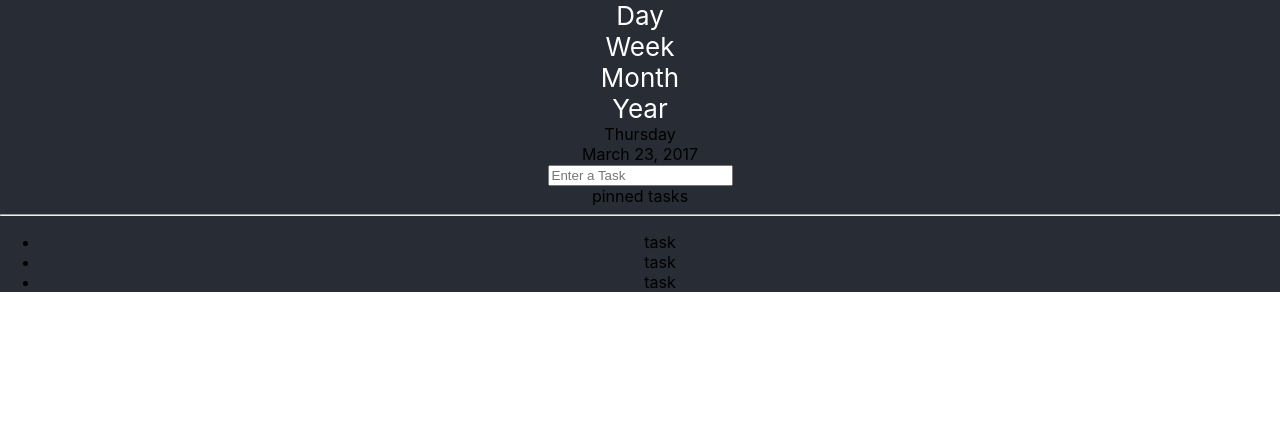
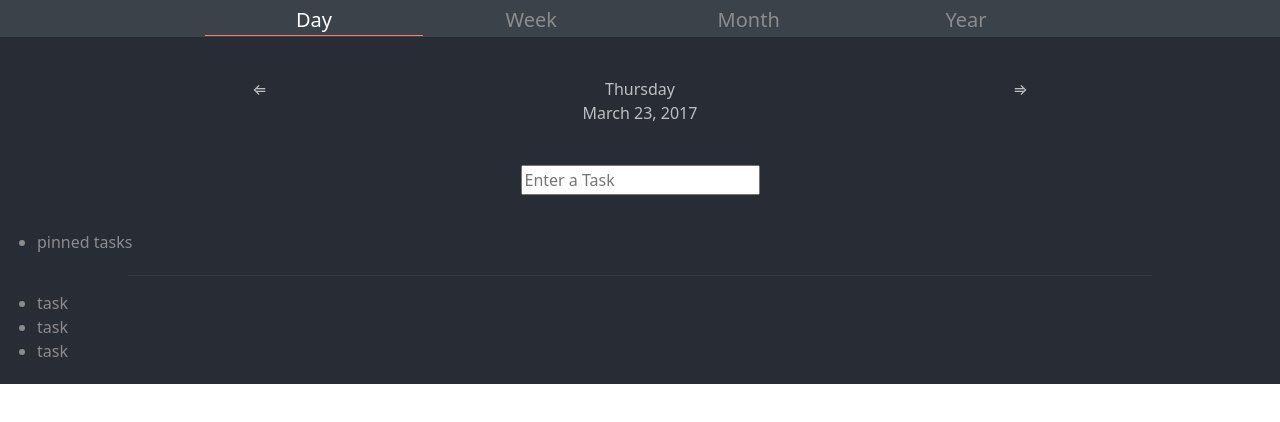
Before and after one commit to ChyenneW/react-todo-list, a React (Create React App) app: page / in a window 1280 px wide. Shown: the top 422 px of the page. Built offline with nearby package versions, Linux system fonts and the light colour scheme.

Commit message:
Updated HTML frame

```diff
--- a/src/App.css
+++ b/src/App.css
@@ -4,6 +4,50 @@
 }
 
 .App-header {
-  font-size: calc(10px + 2vmin);
+  font-size: 20px;
+  background-color: #3c424a;
+  color: rgb(141, 140, 140);
+  justify-content: center;
+  border-bottom: 1px solid #3c424a;
+  padding-top: 5px;
+  margin-bottom: 40px;
+}
+
+.active {
   color: white;
+  border-bottom: 1px solid rgb(250, 125, 112);
 }
+
+.date {
+  justify-content: center;
+  margin-bottom: 40px;
+  color: #bdbfc1;
+}
+
+.taskForm {
+  margin: 0 auto;
+  margin-bottom: 30px;
+  color: rgb(141, 140, 140);
+}
+
+.pinnedTasks {
+  text-align: left;
+  padding: 5px;
+  color: rgb(141, 140, 140);
+}
+
+.pageLiner {
+  max-width: 80%;
+  display: block;
+  margin: 0 auto;
+  margin-bottom: 10px;
+  height: 2px;
+  background-color: #585859;
+}
+
+.tasks {
+  padding: 5px;
+  margin-bottom: 10px;
+  text-align: left;
+  color: rgb(141, 140, 140);
+}
--- a/src/App.js
+++ b/src/App.js
@@ -1,24 +1,33 @@
+import "bootstrap/dist/css/bootstrap.min.css";
 import "./App.css";
 
 function App() {
   return (
     <div className="App">
-      <header className="App-header">
-        <div>Day</div>
-        <div>Week</div>
-        <div>Month</div>
-        <div>Year</div>
+      <header className="row App-header">
+        <div className="col-2 active">Day</div>
+        <div className="col-2">Week</div>
+        <div className="col-2">Month</div>
+        <div className="col-2">Year</div>
       </header>
-      <div>
-        <div>Thursday</div>
-        <div>March 23, 2017</div>
+      <div className="row date">
+        <div className="col-1">⇐</div>
+        <div className="col-6">
+          <div>Thursday</div>
+          <div>March 23, 2017</div>
+        </div>
+        <div className="col-1">⇒</div>
       </div>
-      <form>
+      <form className="taskForm">
         <input type="text" placeholder="Enter a Task" />
       </form>
-      <div>pinned tasks</div>
-      <hr />
-      <div>
+      <div className="pinnedTasks">
+        <ul>
+          <li>pinned tasks</li>
+        </ul>
+      </div>
+      <hr className="pageLiner" />
+      <div className="tasks">
         <ul>
           <li>task</li>
           <li>task</li>
```
Also changed, not shown: src/index.js (+8 -6 lines).
